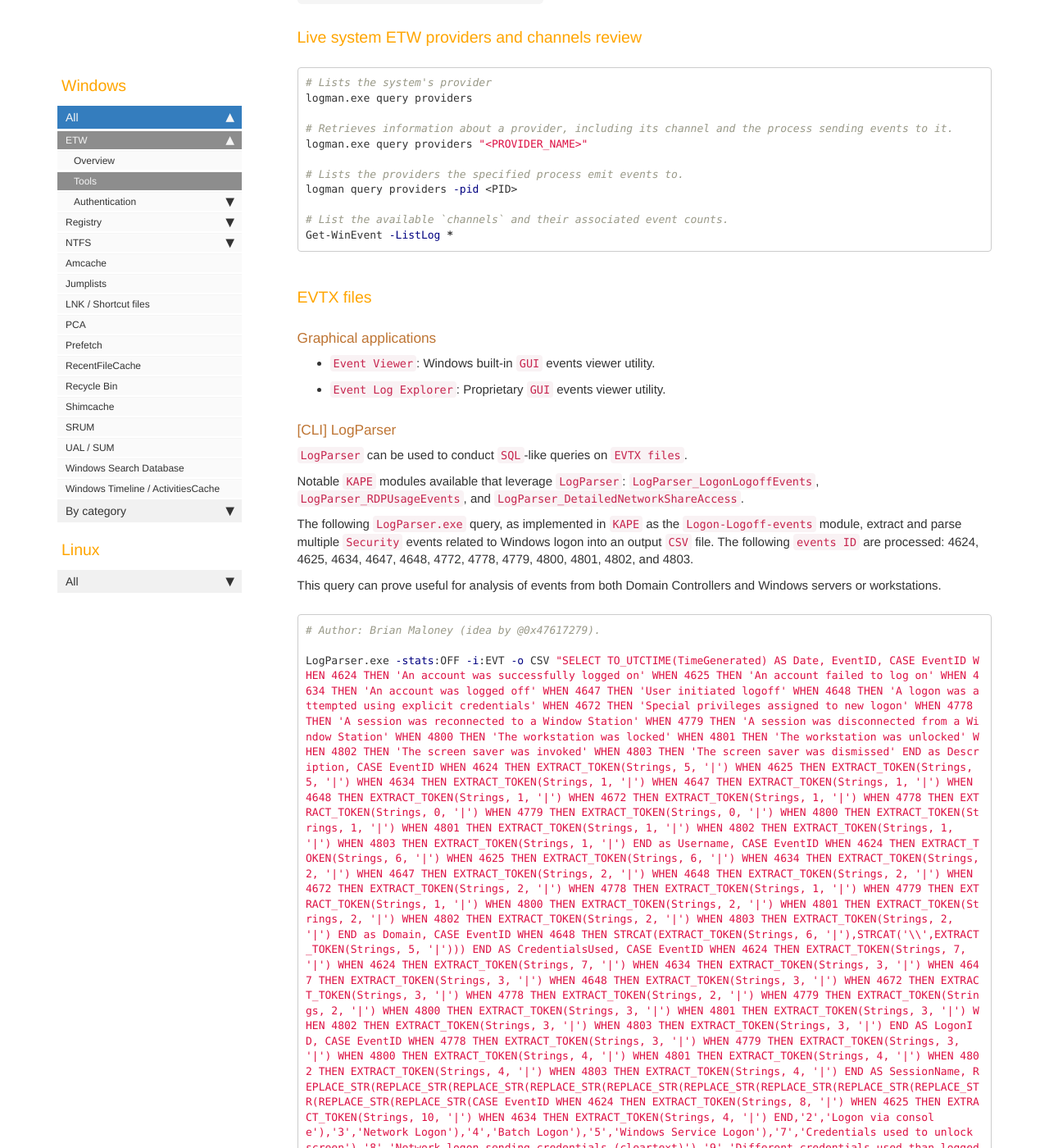
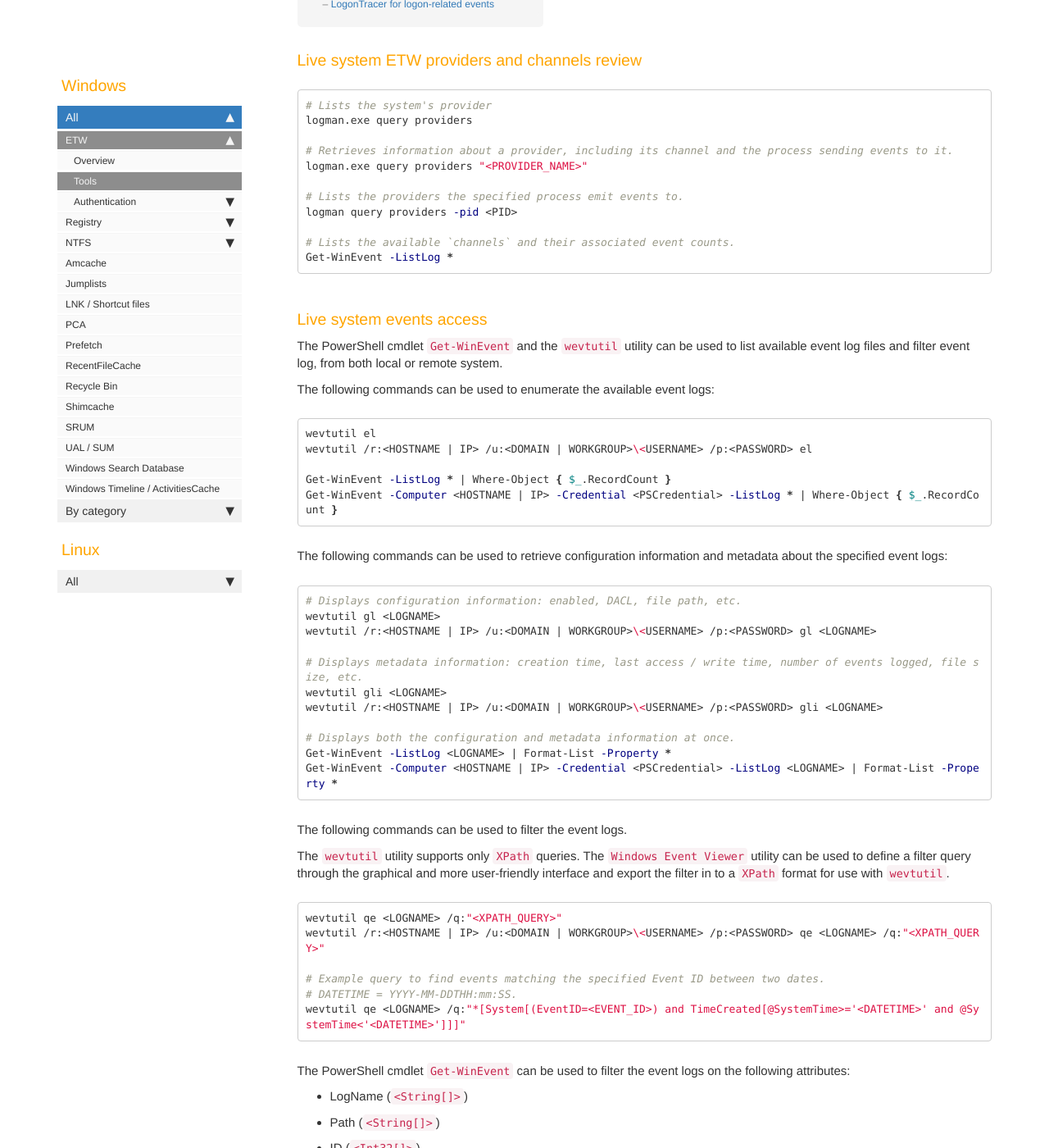
Before and after one commit to Qazeer/artefacts.help, a Jekyll site: the page built from pages/windows/etw_tools.md, in a window 1280 px wide and 1400 px high, scrolled down 415 px. Shown: the whole window at 82% size. Built offline with Jekyll 4.4.1, drawn with Linux system fonts in a browser that asks for light colours; our own code applies the rules of GitHub Pages for plain Markdown files; comment, search, counter and statistics services are not loaded; some of the changed text lies outside the part shown.

Commit message:
[Artefact] ETW - Update overview and tooling (for live system)

````diff
--- a/pages/windows/etw_tools.md
+++ b/pages/windows/etw_tools.md
@@ -1,7 +1,7 @@
 ---
 title: ETW - Tools
-summary: 'Tools for processing ETW and EVTX files, including: LogParser, Winlogbeat, EvtxECmd, Chainsaw, Hayabusa, and Velociraptor.'
-keywords: 'Event Tracing for Windows tools, ETW tools, EVTX tools, EVTX parsing, Event Viewer, Event Log Explorer, LogParser, LogParser_LogonLogoffEvents, Winlogbeat, EvtxECmd, Chainsaw, Hayabusa, Velociraptor'
+summary: 'Tools for processing ETW and EVTX files, including: wevtutil, Get-WinEvent, LogParser, Winlogbeat, EvtxECmd, Chainsaw, Hayabusa, and Velociraptor.'
+keywords: 'Event Tracing for Windows tools, ETW tools, EVTX tools, EVTX parsing, Event Viewer, Event Log Explorer, wevtutil, Get-WinEvent, LogParser, LogParser_LogonLogoffEvents, Winlogbeat, EvtxECmd, Chainsaw, Hayabusa, Velociraptor'
 tags:
   - windows_etw
 last_updated: 2024-01-02
@@ -22,11 +22,87 @@ logman.exe query providers "<PROVIDER_NAME>"
 # Lists the providers the specified process emit events to.
 logman query providers -pid <PID>
 
-# List the available `channels` and their associated event counts.
+# Lists the available `channels` and their associated event counts.
 Get-WinEvent -ListLog *
 ```
 
-### EVTX files
+### Live system events access
+
+The PowerShell cmdlet `Get-WinEvent` and the `wevtutil` utility can be used to
+list available event log files and filter event log, from both local or remote
+system.
+
+The following commands can be used to enumerate the available event logs:
+
+```bash
+wevtutil el
+wevtutil /r:<HOSTNAME | IP> /u:<DOMAIN | WORKGROUP>\<USERNAME> /p:<PASSWORD> el
+
+Get-WinEvent -ListLog * | Where-Object { $_.RecordCount }
+Get-WinEvent -Computer <HOSTNAME | IP> -Credential <PSCredential> -ListLog * | Where-Object { $_.RecordCount }
+```
+
+The following commands can be used to retrieve configuration information and
+metadata about the specified event logs:
+
+```bash
+# Displays configuration information: enabled, DACL, file path, etc.
+wevtutil gl <LOGNAME>
+wevtutil /r:<HOSTNAME | IP> /u:<DOMAIN | WORKGROUP>\<USERNAME> /p:<PASSWORD> gl <LOGNAME>
+
+# Displays metadata information: creation time, last access / write time, number of events logged, file size, etc.
+wevtutil gli <LOGNAME>
+wevtutil /r:<HOSTNAME | IP> /u:<DOMAIN | WORKGROUP>\<USERNAME> /p:<PASSWORD> gli <LOGNAME>
+
+# Displays both the configuration and metadata information at once.
+Get-WinEvent -ListLog <LOGNAME> | Format-List -Property *
+Get-WinEvent -Computer <HOSTNAME | IP> -Credential <PSCredential> -ListLog <LOGNAME> | Format-List -Property *
+```
+
+The following commands can be used to filter the event logs.
+
+The `wevtutil` utility supports only `XPath` queries. The
+`Windows Event Viewer` utility can be used to define a filter query through the
+graphical and more user-friendly interface and export the filter in to a
+`XPath` format for use with `wevtutil`.
+
+```bash
+wevtutil qe <LOGNAME> /q:"<XPATH_QUERY>"
+wevtutil /r:<HOSTNAME | IP> /u:<DOMAIN | WORKGROUP>\<USERNAME> /p:<PASSWORD> qe <LOGNAME> /q:"<XPATH_QUERY>"
+
+# Example query to find events matching the specified Event ID between two dates.
+# DATETIME = YYYY-MM-DDTHH:mm:SS.
+wevtutil qe <LOGNAME> /q:"*[System[(EventID=<EVENT_ID>) and TimeCreated[@SystemTime>='<DATETIME>' and @SystemTime<'<DATETIME>']]]"
+```
+
+The PowerShell cmdlet `Get-WinEvent` can be used to filter the event logs on
+the following attributes:
+
+  - LogName (`<String[]>`)
+
+  - Path (`<String[]>`)
+
+  - ID (`<Int32[]>`)
+
+  - StartTime (`<DateTime>`)
+
+  - EndTime (`<DateTime>`)
+
+  - UserID (`<SID>`)
+
+  - Data (`<String[]>`)
+
+```bash
+# Filters the log by event ID.
+Get-WinEvent -FilterHashtable @{Path="<FILE_PATH>"; ID=<EVENT_ID | LIST_EVENT_IDs>} | Fl
+Get-WinEvent -Computer <HOSTNAME | IP> -Credential <PSCredential> -FilterHashtable @{Path="<FILE_PATH>"; ID=<EVENT_ID | LIST_EVENT_IDs>} | Fl
+
+# Searches the specified string in event data.
+Get-WinEvent -FilterHashtable @{Path="<FILE_PATH>"; data="<STRING | LIST_STRINGs>"} | Fl
+Get-WinEvent -Computer <HOSTNAME | IP> -Credential <PSCredential> -FilterHashtable @{Path="<FILE_PATH>"; data="<STRING | LIST_STRINGs>"} | Fl
+```
+
+### EVTX files parsing
 
 #### Graphical applications
 
@@ -79,6 +155,14 @@ doing a full per fields extract however.
 
 Associated `KAPE` modules: `EvtxECmd` and `EvtxECmd_RDP`.
 
+```bash
+# Processes all events in the specific evtx file or evtx files in the specified directory.
+EvtxECmd.exe [-f '<FILE>' | -d '<DIRECTORY>']  --csv '<OUTPUT_DIRECTORY_CSV>'
+
+# Filters the events to output based on a include list (--inc) or exclude list (--exc).
+EvtxECmd.exe [-f '<FILE>' | -d '<DIRECTORY>'] [--inc <LIST_EVENT_IDs> | --exc <LIST_EVENT_IDs>] --csv '<OUTPUT_DIRECTORY_CSV>'
+```
+
 #### [CLI] Chainsaw & Hayabusa
 
 [`Chainsaw`](https://github.com/WithSecureLabs/chainsaw) (`KAPE` module
````
Also changed, not shown: other parts of pages/windows/etw_tools.md (+2 -2 lines), pages/windows/etw_overview.md (+1 -1 lines).
